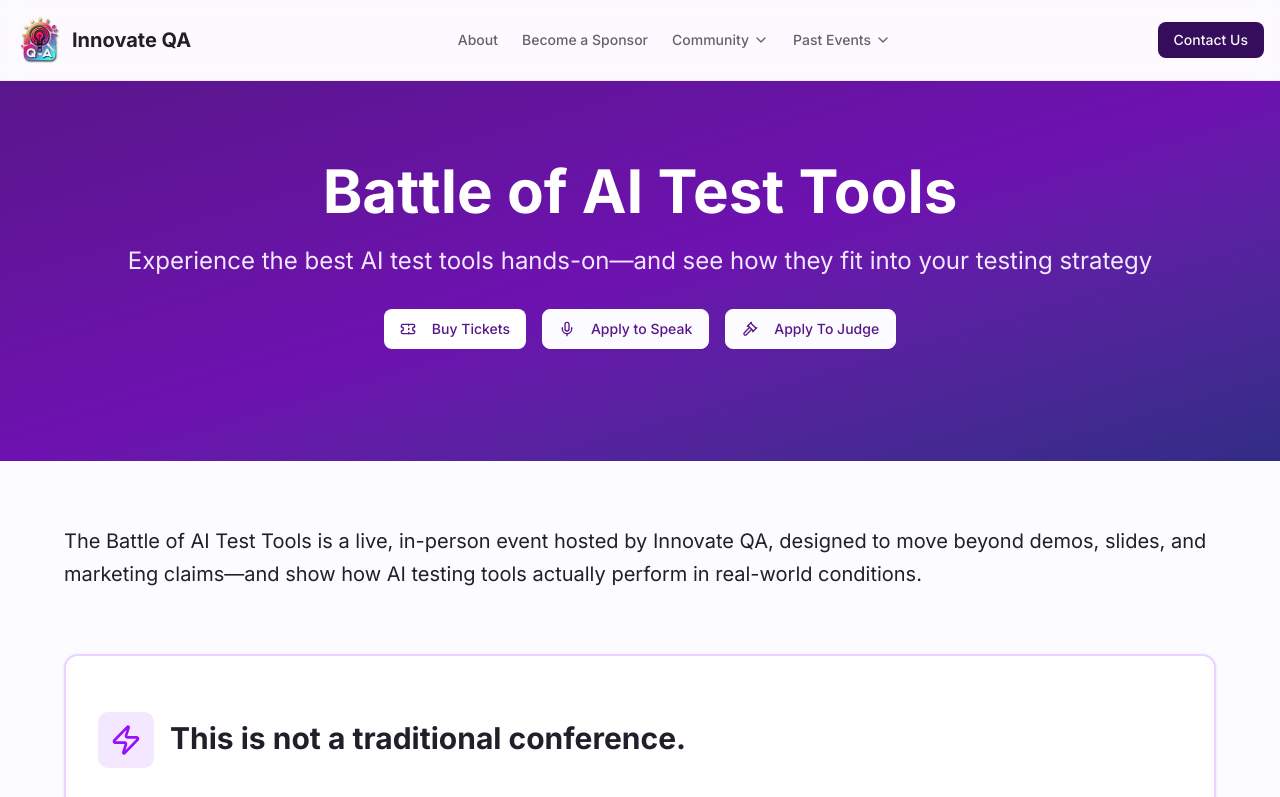
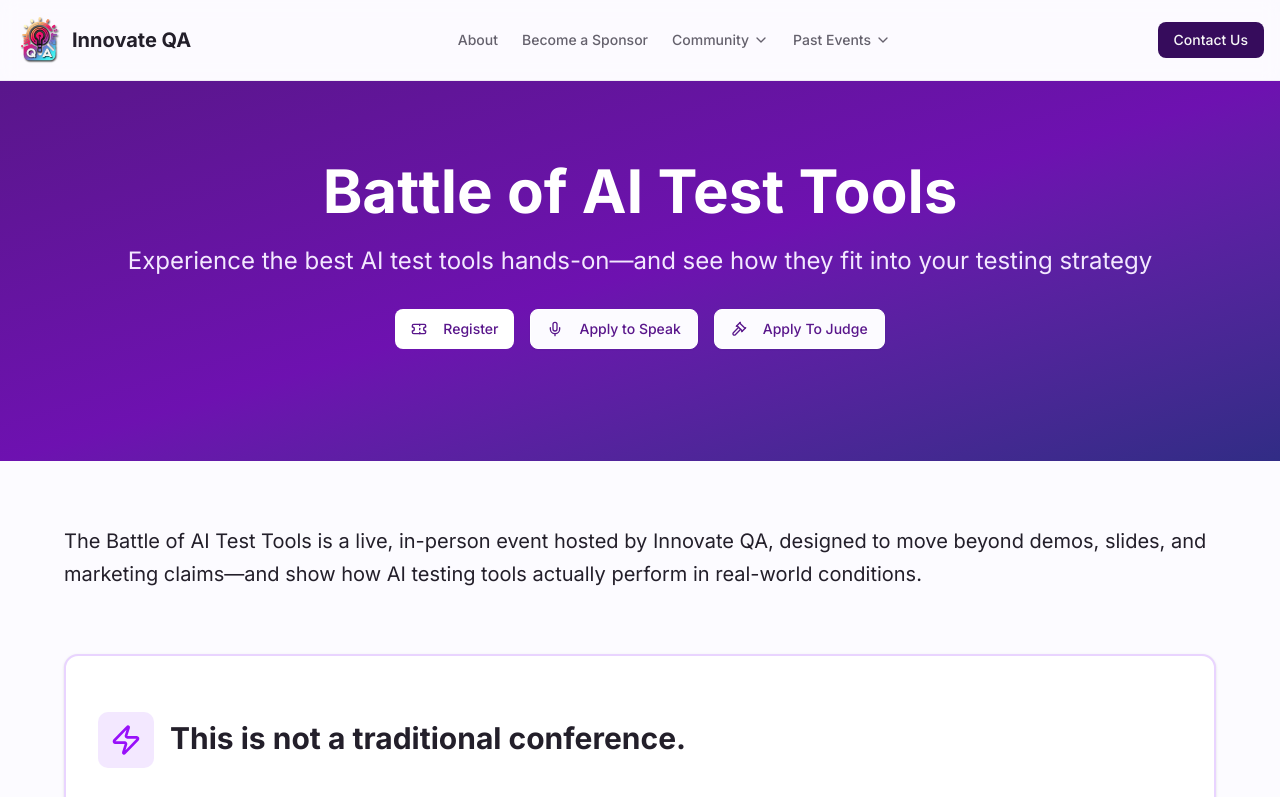
Before and after one commit to InnovateQAEvents/innovate-qa-events, a Next.js app: page /innovate-qa-events/battle-of-ai-test-tools in a window 1280 px wide. Shown: the top 797 px of the page. Built offline with nearby package versions, Linux system fonts and the light colour scheme.

Commit message:
Update page.tsx

```diff
--- a/app/battle-of-ai-test-tools/page.tsx
+++ b/app/battle-of-ai-test-tools/page.tsx
@@ -42,7 +42,7 @@ export default function BattleOfAITestToolsPage() {
               <Button size="lg" asChild className="bg-white hover:bg-purple-50">
                 <Link href="https://luma.com/scw9b88h" target="_blank" className="text-purple-900">
                   <Ticket className="mr-2 h-5 w-5" />
-                  Buy Tickets
+                  Register
                 </Link>
               </Button>
               <Button size="lg" variant="outline" asChild className="border-white text-purple-900 hover:bg-white/10">
```
